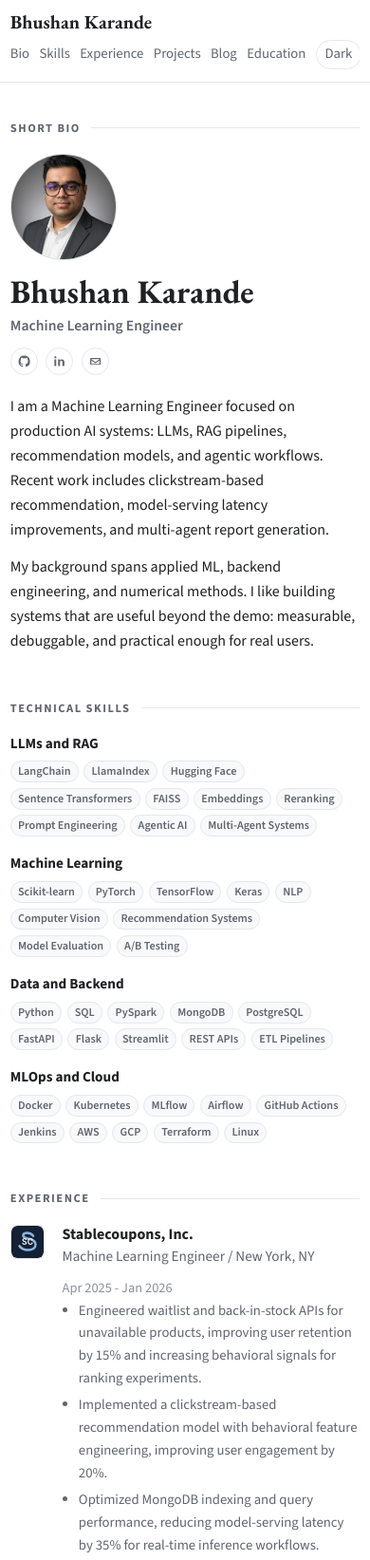
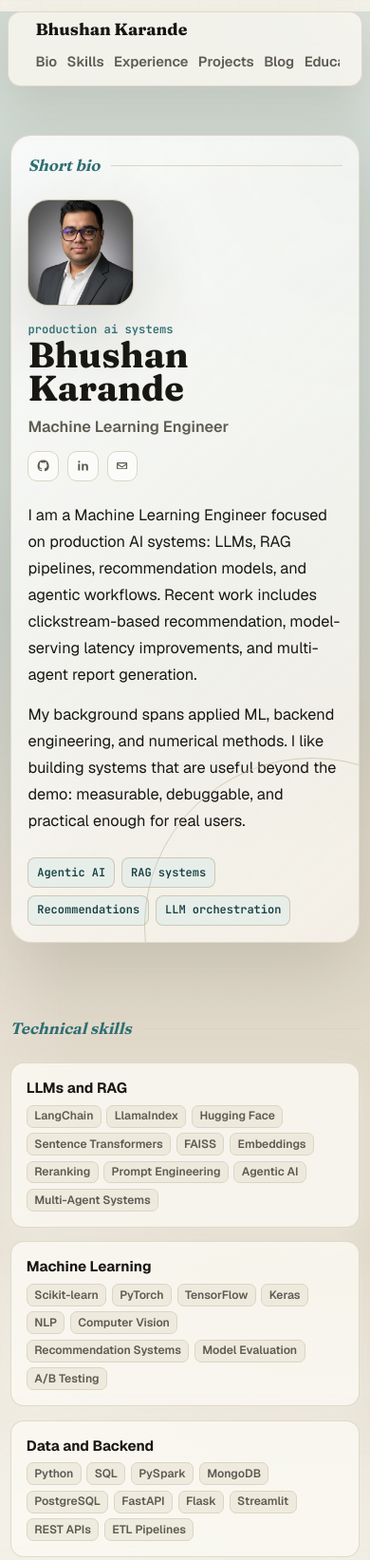
Before and after one commit to bhushankarande/bhushankarande.github.io, an Eleventy site: page src/pages/index.njk in a window 390 px wide. Shown: the top 1643 px of the page at 95% size. Built offline with nearby package versions, Linux system fonts and the light colour scheme; Eleventy itself is replaced by a stand-in of ours; files that its build step writes are made by us from their sources; what eleventy-plugin-toc, markdown-it-katex would draw is missing.

Commit message:
Redesign portfolio visual system

```diff
--- a/src/_data/site.json
+++ b/src/_data/site.json
@@ -6,6 +6,6 @@
   "blogSubtitle": "Machine learning, AI systems, and notes from the build loop.",
   "url": "https://bhushankarande.github.io",
   "language": "en",
-  "themeColor": "#ffffff",
+  "themeColor": "#f4f1e8",
   "year": "2026"
 }
--- a/src/_includes/layouts/base.njk
+++ b/src/_includes/layouts/base.njk
@@ -16,7 +16,7 @@
   <link rel="icon" href="/favicon.svg" type="image/svg+xml">
   <link rel="preconnect" href="https://fonts.googleapis.com">
   <link rel="preconnect" href="https://fonts.gstatic.com" crossorigin>
-  <link href="https://fonts.googleapis.com/css2?family=EB+Garamond:wght@500;600;700&amp;family=Source+Sans+3:wght@400;500;600;700&amp;family=JetBrains+Mono:wght@400;500;600&amp;display=swap" rel="stylesheet">
+  <link href="https://fonts.googleapis.com/css2?family=Fraunces:opsz,wght@9..144,500..800&amp;family=Geist:wght@400;500;600;700&amp;family=JetBrains+Mono:wght@400;500;600&amp;display=swap" rel="stylesheet">
   {% if math %}
     <link rel="stylesheet" href="https://cdn.jsdelivr.net/npm/katex@0.16.9/dist/katex.min.css">
   {% endif %}
--- a/src/assets/css/base.css
+++ b/src/assets/css/base.css
@@ -8,13 +8,31 @@ html {
 }
 
 body {
+  position: relative;
   margin: 0;
   color: var(--color-text);
-  background: var(--color-bg);
+  background:
+    radial-gradient(circle at 14% 5%, color-mix(in srgb, var(--color-link) 18%, transparent) 0 22rem, transparent 42rem),
+    radial-gradient(circle at 92% 18%, color-mix(in srgb, #8b6f47 18%, transparent) 0 18rem, transparent 40rem),
+    linear-gradient(180deg, var(--color-bg), color-mix(in srgb, var(--color-bg) 92%, var(--color-subtle)));
   font-family: var(--font-sans);
   font-size: 16px;
   line-height: 1.62;
   text-rendering: optimizeLegibility;
+  font-variant-numeric: tabular-nums;
+}
+
+body::before {
+  position: fixed;
+  inset: 0;
+  z-index: -1;
+  pointer-events: none;
+  content: "";
+  opacity: 0.18;
+  background-image:
+    linear-gradient(color-mix(in srgb, var(--color-border) 36%, transparent) 1px, transparent 1px),
+    linear-gradient(90deg, color-mix(in srgb, var(--color-border) 36%, transparent) 1px, transparent 1px);
+  background-size: 42px 42px;
 }
 
 a {
@@ -28,6 +46,12 @@ a:focus-visible {
   text-decoration: underline;
 }
 
+a:focus-visible,
+button:focus-visible {
+  outline: 2px solid var(--color-link);
+  outline-offset: 4px;
+}
+
 p,
 h1,
 h2,
@@ -39,6 +63,7 @@ h1,
 h2,
 h3 {
   color: var(--color-text);
+  text-wrap: balance;
 }
 
 ul {
@@ -57,6 +82,7 @@ button {
 .prose {
   color: var(--color-text);
   font-size: 1rem;
+  max-width: var(--article-measure);
 }
 
 .prose > * + * {
--- a/src/assets/css/components.css
+++ b/src/assets/css/components.css
@@ -2,12 +2,12 @@
   position: absolute;
   top: 0.75rem;
   left: 0.75rem;
-  z-index: 20;
+  z-index: 30;
   transform: translateY(-180%);
   border: 1px solid var(--color-border-strong);
-  border-radius: 6px;
+  border-radius: var(--radius-sm);
   padding: 0.45rem 0.65rem;
-  background: var(--color-bg);
+  background: var(--color-surface-strong);
   color: var(--color-link);
   transition: transform 160ms ease;
 }
@@ -18,14 +18,17 @@
 
 .site-nav {
   position: sticky;
-  top: 0;
-  z-index: 10;
-  border-bottom: 1px solid var(--color-border);
-  background: color-mix(in srgb, var(--color-bg) 94%, transparent);
-  backdrop-filter: blur(10px);
+  top: 0.75rem;
+  z-index: 20;
+  width: min(calc(100% - 2rem), var(--measure));
+  margin: 0.75rem auto 0;
+  border: 1px solid color-mix(in srgb, var(--color-border) 88%, transparent);
+  border-radius: 999px;
+  background: color-mix(in srgb, var(--color-surface) 78%, transparent);
+  box-shadow: var(--shadow-soft);
+  backdrop-filter: blur(18px);
 }
 
-.nav-inner,
 .page,
 .footer-inner {
   width: min(calc(100% - 2rem), var(--measure));
@@ -37,14 +40,16 @@
   align-items: center;
   justify-content: space-between;
   gap: 1rem;
-  padding: 0.82rem 0;
+  width: 100%;
+  margin: 0 auto;
+  padding: 0.58rem 0.75rem 0.58rem 1.1rem;
 }
 
 .nav-name {
   color: var(--color-text);
   font-family: var(--font-serif);
-  font-size: 1.25rem;
-  font-weight: 700;
+  font-size: 1.1rem;
+  font-weight: 750;
   line-height: 1;
   text-decoration: none;
 }
@@ -66,23 +71,24 @@
 .theme-toggle {
   color: var(--color-muted);
   font-size: 0.92rem;
-  font-weight: 500;
+  font-weight: 600;
   text-decoration: none;
-  transition: color 140ms ease, border-color 140ms ease, background 140ms ease;
+  transition: color 180ms ease, border-color 180ms ease, background 180ms ease, transform 180ms ease;
 }
 
 .nav-links a:hover,
 .nav-links a:focus-visible,
 .nav-links a.is-active {
   color: var(--color-link);
+  text-decoration: none;
   outline: none;
 }
 
 .theme-toggle {
   border: 1px solid var(--color-border);
   border-radius: 999px;
-  padding: 0.14rem 0.55rem 0.18rem;
-  background: var(--color-surface);
+  padding: 0.18rem 0.62rem 0.22rem;
+  background: color-mix(in srgb, var(--color-surface-strong) 80%, transparent);
   cursor: pointer;
 }
 
@@ -94,16 +100,23 @@
   outline: none;
 }
 
+.theme-toggle:active,
+.icon-link:active,
+.project-card:active,
+.section-link:active {
+  transform: translateY(1px) scale(0.99);
+}
+
 .section-label {
   display: flex;
   align-items: center;
   gap: 0.7rem;
-  margin-bottom: 1.1rem;
-  color: var(--color-muted);
-  font-size: 0.78rem;
-  font-weight: 700;
-  letter-spacing: 0.12em;
-  text-transform: uppercase;
+  margin-bottom: 1.35rem;
+  color: var(--color-link);
+  font-family: var(--font-serif);
+  font-size: 1.05rem;
+  font-style: italic;
+  font-weight: 650;
 }
 
 .section-label::after {
@@ -130,54 +143,72 @@
   flex: 0 0 auto;
   color: var(--color-muted);
   font-size: 0.9rem;
+  font-weight: 650;
+  transition: color 180ms ease, transform 180ms ease;
+}
+
+.section-link:hover,
+.section-link:focus-visible {
+  color: var(--color-link);
+  text-decoration: none;
 }
 
 .profile-photo {
   display: grid;
-  width: 132px;
-  height: 132px;
+  width: 190px;
+  height: 238px;
   place-items: center;
   border: 1px solid var(--color-border-strong);
-  border-radius: 50%;
+  border-radius: var(--radius-lg);
   color: var(--color-faint);
   background: var(--color-subtle);
   font-size: 0.88rem;
   font-weight: 600;
   object-fit: cover;
   object-position: center 24%;
+  box-shadow: var(--shadow-lift);
+}
+
+.profile-kicker {
+  margin-top: 1.2rem;
+  color: var(--color-link);
+  font-family: var(--font-mono);
+  font-size: 0.76rem;
+  font-weight: 600;
+  text-transform: lowercase;
 }
 
 .profile-name {
-  margin-top: 1rem;
+  margin-top: 0.45rem;
   font-family: var(--font-serif);
-  font-size: 2.4rem;
-  font-weight: 700;
-  line-height: 0.98;
-  letter-spacing: 0;
+  font-size: 3.9rem;
+  font-weight: 750;
+  line-height: 0.92;
 }
 
 .profile-title {
-  margin-top: 0.35rem;
+  margin-top: 0.65rem;
   color: var(--color-muted);
-  font-size: 0.98rem;
+  font-size: 1.02rem;
   font-weight: 600;
 }
 
 .social-links {
   display: flex;
   gap: 0.55rem;
-  margin-top: 0.9rem;
+  margin-top: 1.15rem;
 }
 
 .icon-link {
   display: inline-grid;
-  width: 1.8rem;
-  height: 1.8rem;
+  width: 2.05rem;
+  height: 2.05rem;
   place-items: center;
   border: 1px solid var(--color-border);
-  border-radius: 50%;
+  border-radius: 10px;
   color: var(--color-muted);
-  transition: border-color 140ms ease, color 140ms ease, background 140ms ease;
+  background: color-mix(in srgb, var(--color-surface-strong) 64%, transparent);
+  transition: border-color 180ms ease, color 180ms ease, background 180ms ease, transform 180ms ease;
 }
 
 .icon-link:hover,
@@ -196,14 +227,16 @@
 
 .entry-list {
   display: grid;
-  gap: 1.35rem;
+  gap: 1.05rem;
 }
 
 .entry {
   display: grid;
   grid-template-columns: 42px 1fr auto;
-  gap: 0.8rem;
+  gap: 0.95rem;
   align-items: start;
+  padding: 1rem 0;
+  border-top: 1px solid color-mix(in srgb, var(--color-border) 82%, transparent);
 }
 
 .logo-placeholder {
@@ -224,13 +257,13 @@
   width: 36px;
   height: 36px;
   border: 1px solid var(--color-border);
-  border-radius: 7px;
+  border-radius: 9px;
   background: var(--color-subtle);
 }
 
 .entry-main h3 {
   color: var(--color-text);
-  font-size: 1rem;
+  font-size: 1.04rem;
   font-weight: 700;
   line-height: 1.25;
 }
@@ -245,7 +278,8 @@
 .entry-date {
   min-width: 8.5rem;
   color: var(--color-faint);
-  font-size: 0.9rem;
+  font-family: var(--font-mono);
+  font-size: 0.78rem;
   line-height: 1.35;
   text-align: right;
   white-space: nowrap;
@@ -253,19 +287,42 @@
 
 .impact {
   grid-column: 2 / -1;
-  margin-top: -0.65rem;
+  margin-top: -0.45rem;
   color: var(--color-muted);
   font-size: 0.92rem;
+}
+
+.profile-focus {
+  display: flex;
+  flex-wrap: wrap;
+  gap: 0.45rem;
+  margin-top: 1.5rem;
+}
+
+.profile-focus span {
+  border: 1px solid color-mix(in srgb, var(--color-border-strong) 78%, transparent);
+  border-radius: var(--radius-sm);
+  padding: 0.3rem 0.55rem;
+  color: var(--color-accent-ink);
+  background: color-mix(in srgb, var(--color-link-soft) 62%, transparent);
+  font-family: var(--font-mono);
+  font-size: 0.75rem;
+  font-weight: 600;
 }
 
 .skill-groups {
   display: grid;
   grid-template-columns: repeat(2, minmax(0, 1fr));
-  gap: 1.2rem 1rem;
+  gap: 0.9rem;
 }
 
 .skill-group {
   min-width: 0;
+  border: 1px solid color-mix(in srgb, var(--color-border) 86%, transparent);
+  border-radius: var(--radius-md);
+  padding: 1rem;
+  background: color-mix(in srgb, var(--color-surface) 84%, transparent);
+  box-shadow: 0 14px 34px color-mix(in srgb, var(--color-bg) 50%, transparent);
 }
 
 .skill-group h3 {
@@ -283,29 +340,31 @@
 
 .project-card {
   display: flex;
-  min-height: 13.5rem;
+  min-height: 14.5rem;
   flex-direction: column;
-  border: 1px solid var(--color-border);
-  border-radius: 8px;
-  padding: 1rem;
+  border: 1px solid color-mix(in srgb, var(--color-border) 86%, transparent);
+  border-radius: var(--radius-md);
+  padding: 1.15rem;
   color: inherit;
-  background: var(--color-surface);
+  background:
+    radial-gradient(circle at 92% 12%, color-mix(in srgb, var(--color-link) 12%, transparent), transparent 14rem),
+    color-mix(in srgb, var(--color-surface) 88%, transparent);
   text-decoration: none;
-  transition: border-color 140ms ease, box-shadow 140ms ease, transform 140ms ease;
+  transition: border-color 220ms ease, box-shadow 220ms ease, transform 220ms ease, background 220ms ease;
 }
 
 .project-card:hover,
 .project-card:focus-visible {
-  transform: translateY(-1px);
+  transform: translateY(-4px);
   border-color: var(--color-card-hover);
-  box-shadow: var(--shadow-soft);
+  box-shadow: var(--shadow-lift);
   outline: none;
   text-decoration: none;
 }
 
 .project-card h2,
 .project-card h3 {
-  font-size: 1.05rem;
+  font-size: 1.16rem;
   font-weight: 700;
   line-height: 1.25;
 }
@@ -327,10 +386,10 @@
 
 .tag {
   border: 1px solid var(--color-border);
-  border-radius: 999px;
-  padding: 0.12rem 0.45rem 0.16rem;
+  border-radius: 7px;
+  padding: 0.16rem 0.46rem 0.18rem;
   color: var(--color-muted);
-  background: var(--color-subtle);
+  background: color-mix(in srgb, var(--color-subtle) 72%, transparent);
   font-size: 0.76rem;
   font-weight: 600;
   line-height: 1.35;
@@ -438,7 +497,7 @@
   height: 90px;
   overflow: hidden;
   border: 1px solid var(--color-border);
-  border-radius: 6px;
+  border-radius: var(--radius-sm);
   background: var(--color-subtle);
   transition: border-color 140ms ease, transform 140ms ease, box-shadow 140ms ease;
 }
@@ -482,10 +541,10 @@
   display: inline-flex;
   align-items: center;
   border: 1px solid var(--color-border);
-  border-radius: 999px;
+  border-radius: 7px;
   padding: 0.14rem 0.52rem 0.18rem;
   color: var(--color-muted);
-  background: var(--color-subtle);
+  background: color-mix(in srgb, var(--color-subtle) 78%, transparent);
   font-family: var(--font-mono);
   font-size: 0.72rem;
   font-weight: 500;
@@ -724,11 +783,12 @@
 }
 
 .site-footer {
-  border-top: 1px solid var(--color-border);
+  margin-top: 1rem;
+  border-top: 1px solid color-mix(in srgb, var(--color-border) 86%, transparent);
   color: var(--color-muted);
   font-size: 0.9rem;
 }
 
 .footer-inner {
-  padding: 1.25rem 0;
+  padding: 1.5rem 0 2rem;
 }
--- a/src/assets/css/layouts.css
+++ b/src/assets/css/layouts.css
@@ -1,5 +1,5 @@
 .page {
-  padding: 3.2rem 0 4.5rem;
+  padding: 5.2rem 0 6rem;
 }
 
 section {
@@ -7,19 +7,45 @@ section {
 }
 
 section + section {
-  margin-top: 3rem;
+  margin-top: 4.8rem;
 }
 
 .bio-grid {
   display: grid;
-  grid-template-columns: 180px 1fr;
-  gap: 2rem;
+  grid-template-columns: 280px minmax(0, 1fr);
+  gap: 3.8rem;
   align-items: start;
+}
+
+.hero-section {
+  position: relative;
+  overflow: hidden;
+  border: 1px solid color-mix(in srgb, var(--color-border) 82%, transparent);
+  border-radius: var(--radius-lg);
+  padding: 2.2rem;
+  background:
+    linear-gradient(135deg, color-mix(in srgb, var(--color-surface-strong) 84%, transparent), color-mix(in srgb, var(--color-surface) 68%, transparent)),
+    radial-gradient(circle at 100% 0%, color-mix(in srgb, var(--color-link) 12%, transparent), transparent 18rem);
+  box-shadow: var(--shadow-lift);
+}
+
+.hero-section::after {
+  position: absolute;
+  right: -8rem;
+  bottom: -10rem;
+  width: 22rem;
+  height: 22rem;
+  border: 1px solid color-mix(in srgb, var(--color-border-strong) 72%, transparent);
+  border-radius: 50%;
+  content: "";
 }
 
 .bio-copy {
   color: var(--color-text);
-  font-size: 1rem;
+  max-width: 64ch;
+  padding-top: 3.15rem;
+  font-size: 1.15rem;
+  line-height: 1.72;
 }
 
 .bio-copy p + p {
@@ -28,15 +54,29 @@ section + section {
 
 .project-grid {
   display: grid;
-  grid-template-columns: repeat(2, minmax(0, 1fr));
+  grid-template-columns: repeat(12, minmax(0, 1fr));
   gap: 0.9rem;
+}
+
+.project-grid .project-card {
+  grid-column: span 6;
+}
+
+.project-grid .project-card:nth-child(1),
+.project-grid .project-card:nth-child(4) {
+  grid-column: span 7;
+}
+
+.project-grid .project-card:nth-child(2),
+.project-grid .project-card:nth-child(5) {
+  grid-column: span 5;
 }
 
 .listing h1,
 .article h1 {
   font-family: var(--font-serif);
-  font-size: 2.15rem;
-  line-height: 1;
+  font-size: 3rem;
+  line-height: 0.98;
 }
 
 .listing-intro {
@@ -46,7 +86,7 @@ section + section {
 }
 
 .article {
-  max-width: 68ch;
+  max-width: var(--article-measure);
 }
 
 .blog-listing {
@@ -55,8 +95,8 @@ section + section {
 
 .listing-header h1 {
   font-family: var(--font-serif);
-  font-size: 2.15rem;
-  line-height: 1;
+  font-size: 3rem;
+  line-height: 0.98;
 }
 
 .blog-subtitle {
@@ -93,6 +133,10 @@ section + section {
 }
 
 @media (max-width: 720px) {
+  .site-nav {
+    border-radius: var(--radius-md);
+  }
+
   .nav-inner {
     align-items: flex-start;
     flex-direction: column;
@@ -104,12 +148,16 @@ section + section {
   }
 
   .page {
-    padding-top: 2.35rem;
+    padding-top: 3.2rem;
   }
 
   .bio-grid {
     grid-template-columns: 1fr;
-    gap: 1.25rem;
+    gap: 1.35rem;
+  }
+
+  .hero-section {
+    padding: 1.1rem;
   }
 
   .profile-side {
@@ -121,7 +169,16 @@ section + section {
 
   .profile-name {
     margin-top: 0;
-    font-size: 2.15rem;
+    font-size: 2.35rem;
+  }
+
+  .profile-kicker {
+    margin-top: 0;
+  }
+
+  .bio-copy {
+    padding-top: 0;
+    font-size: 1.02rem;
   }
 
   .social-links {
@@ -144,6 +201,14 @@ section + section {
 
   .project-grid {
     grid-template-columns: 1fr;
+  }
+
+  .project-grid .project-card,
+  .project-grid .project-card:nth-child(1),
+  .project-grid .project-card:nth-child(2),
+  .project-grid .project-card:nth-child(4),
+  .project-grid .project-card:nth-child(5) {
+    grid-column: auto;
   }
 
   .skill-groups {
@@ -176,6 +241,10 @@ section + section {
   .page,
   .footer-inner {
     width: min(calc(100% - 1.35rem), var(--measure));
+  }
+
+  .site-nav {
+    width: min(calc(100% - 1rem), var(--measure));
   }
 
   .nav-links {
--- a/src/assets/css/tokens.css
+++ b/src/assets/css/tokens.css
@@ -1,35 +1,45 @@
 :root {
   color-scheme: light;
-  --color-bg: #ffffff;
-  --color-surface: #ffffff;
-  --color-subtle: #f8f9fb;
-  --color-text: #202124;
-  --color-muted: #60656f;
-  --color-faint: #8a9099;
-  --color-border: #e5e7eb;
-  --color-border-strong: #d6dae0;
-  --color-link: #2a6496;
-  --color-link-soft: #f3f7fb;
-  --color-card-hover: #b9c8d8;
-  --shadow-soft: 0 8px 22px rgba(32, 33, 36, 0.06);
-  --font-serif: "EB Garamond", Georgia, "Times New Roman", serif;
-  --font-sans: "Source Sans 3", -apple-system, BlinkMacSystemFont, "Segoe UI", sans-serif;
+  --color-bg: #f4f1e8;
+  --color-surface: #fbf9f2;
+  --color-surface-strong: #ffffff;
+  --color-subtle: #ebe6d8;
+  --color-text: #181713;
+  --color-muted: #5e5b51;
+  --color-faint: #8d8778;
+  --color-border: #dcd5c4;
+  --color-border-strong: #c8bea8;
+  --color-link: #2f6f73;
+  --color-link-soft: #dfece8;
+  --color-card-hover: #9abcb3;
+  --color-accent-ink: #163f42;
+  --shadow-soft: 0 18px 46px rgba(64, 54, 33, 0.12);
+  --shadow-lift: 0 28px 80px rgba(50, 43, 28, 0.16);
+  --font-serif: "Fraunces", Georgia, "Times New Roman", serif;
+  --font-sans: "Geist", -apple-system, BlinkMacSystemFont, "Segoe UI", sans-serif;
   --font-mono: "JetBrains Mono", "SFMono-Regular", Consolas, monospace;
-  --measure: 720px;
+  --measure: 1080px;
+  --article-measure: 720px;
+  --radius-sm: 8px;
+  --radius-md: 14px;
+  --radius-lg: 22px;
 }
 
 :root[data-theme="dark"] {
   color-scheme: dark;
-  --color-bg: #0f1117;
-  --color-surface: #141821;
-  --color-subtle: #171c26;
-  --color-text: #e7eaf0;
-  --color-muted: #a4adbb;
-  --color-faint: #7e8796;
-  --color-border: #242b38;
-  --color-border-strong: #344055;
-  --color-link: #8ab4dc;
-  --color-link-soft: #162233;
-  --color-card-hover: #46617f;
-  --shadow-soft: 0 8px 22px rgba(0, 0, 0, 0.22);
+  --color-bg: #10120f;
+  --color-surface: #171914;
+  --color-surface-strong: #1d201a;
+  --color-subtle: #20241d;
+  --color-text: #f2eee3;
+  --color-muted: #b6ad9c;
+  --color-faint: #817a6d;
+  --color-border: #2f3429;
+  --color-border-strong: #4a513f;
+  --color-link: #9fc7bd;
+  --color-link-soft: #1f332f;
+  --color-card-hover: #6a8f84;
+  --color-accent-ink: #c7ebe1;
+  --shadow-soft: 0 18px 46px rgba(0, 0, 0, 0.28);
+  --shadow-lift: 0 28px 80px rgba(0, 0, 0, 0.38);
 }
--- a/src/pages/index.njk
+++ b/src/pages/index.njk
@@ -3,8 +3,8 @@ layout: layouts/base.njk
 permalink: /
 bodyClass: home
 ---
-<section id="bio" aria-labelledby="bio-heading">
-  <h2 class="section-label" id="bio-heading">Short Bio</h2>
+<section class="hero-section" id="bio" aria-labelledby="bio-heading">
+  <h2 class="section-label" id="bio-heading">Short bio</h2>
   <div class="bio-grid">
     <div class="profile-side">
       {% if profile.photo %}
@@ -13,6 +13,7 @@ bodyClass: home
         <div class="profile-photo" aria-label="Profile photo placeholder">{{ profile.photoLabel }}</div>
       {% endif %}
       <div>
+        <p class="profile-kicker">Production AI systems</p>
         <h1 class="profile-name">{{ profile.name }}</h1>
         <p class="profile-title">{{ profile.title }}</p>
         <div class="social-links" aria-label="Social links">
@@ -29,12 +30,18 @@ bodyClass: home
       {% for paragraph in profile.bio %}
         <p>{{ paragraph }}</p>
       {% endfor %}
+      <div class="profile-focus" aria-label="Primary focus areas">
+        <span>Agentic AI</span>
+        <span>RAG systems</span>
+        <span>Recommendations</span>
+        <span>LLM orchestration</span>
+      </div>
     </div>
   </div>
 </section>
 
 <section id="skills" aria-labelledby="skills-heading">
-  <h2 class="section-label" id="skills-heading">Technical Skills</h2>
+  <h2 class="section-label" id="skills-heading">Technical skills</h2>
   <div class="skill-groups">
     {% for group in skills %}
       <article class="skill-group">
```
